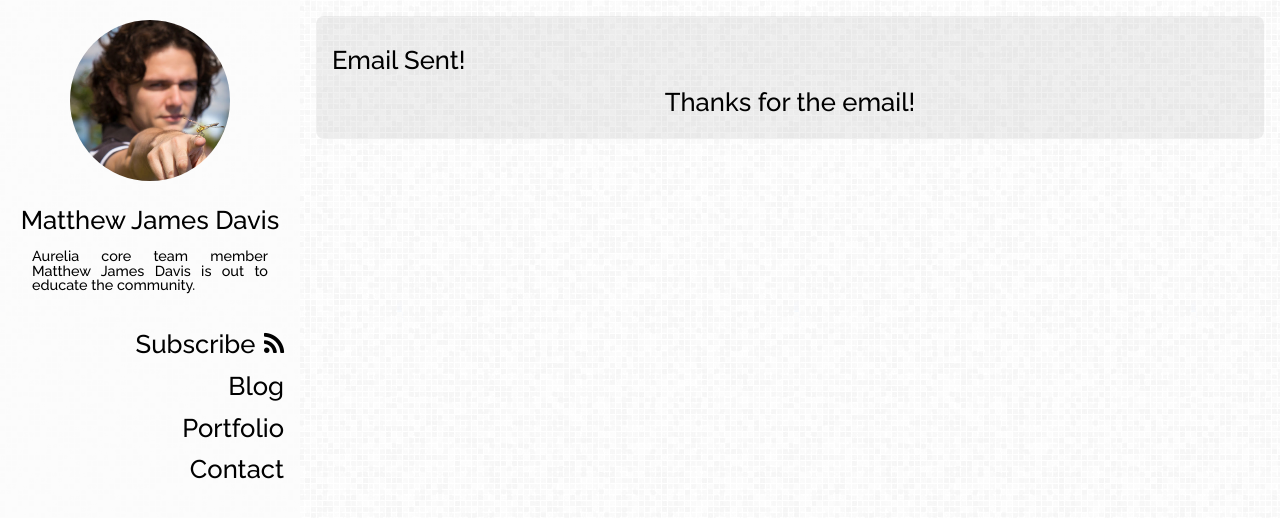
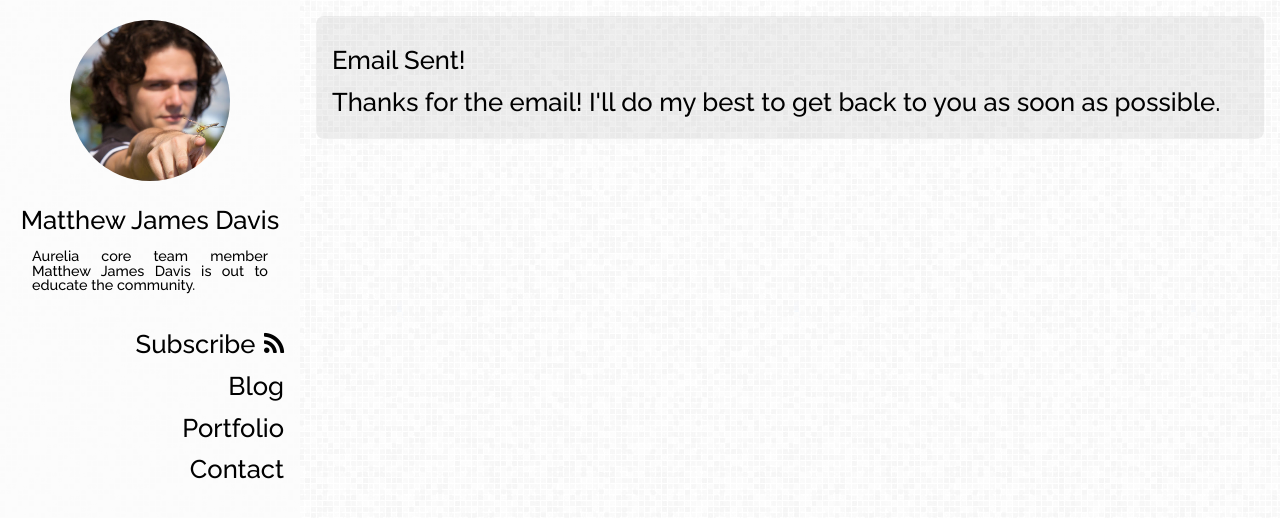
Before and after one commit to davismj/davismj.github.io, a Jekyll site: the page built from thanks.html, in a window 1280 px wide. Shown: the top 518 px of the page. Built offline with Jekyll 4.4.1, drawn with Linux system fonts in a browser that asks for light colours; nearby versions of some CDN libraries.

Commit message:
Content: Change wording of 404 and thanks

```diff
--- a/thanks.html
+++ b/thanks.html
@@ -2,6 +2,4 @@
 layout: page
 title: Email Sent!
 ---
-<div class="text-center">
-	<h1>Thanks for the email!</h1>
-</div>
+<h1>Thanks for the email! I'll do my best to get back to you as soon as possible.</h1>
```
Also changed, not shown: 404.md (+1 -3 lines).
